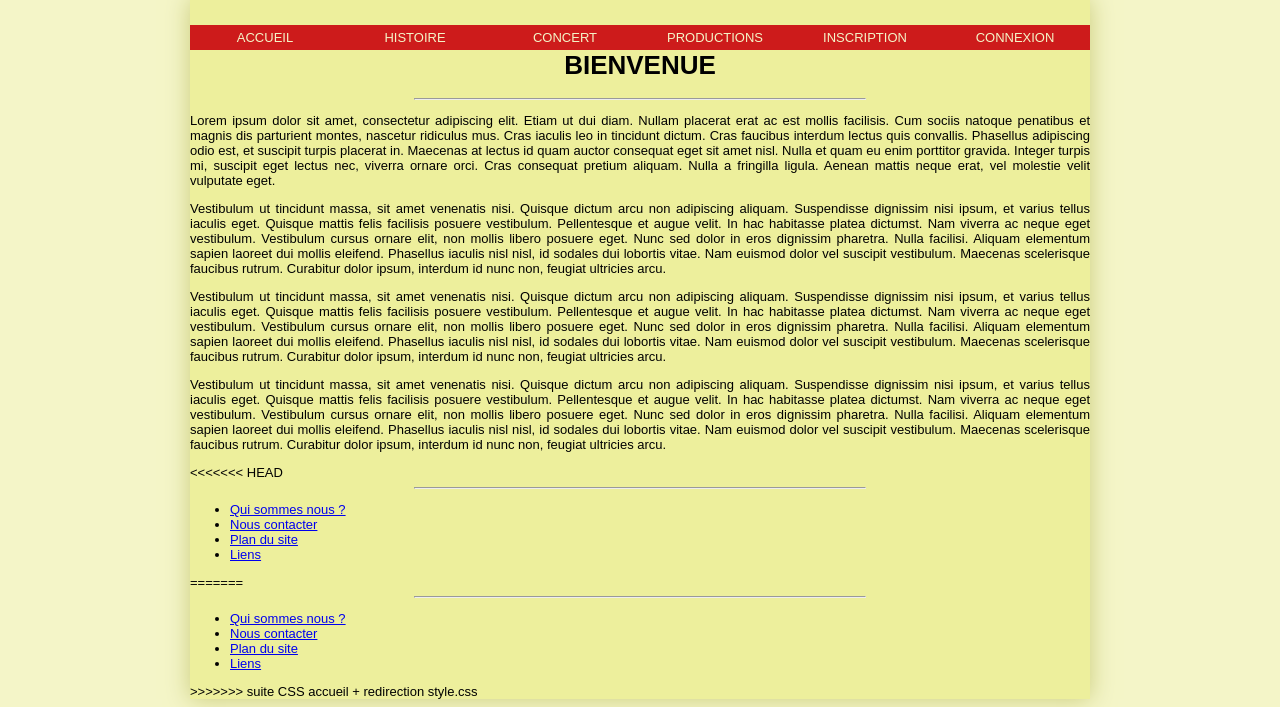
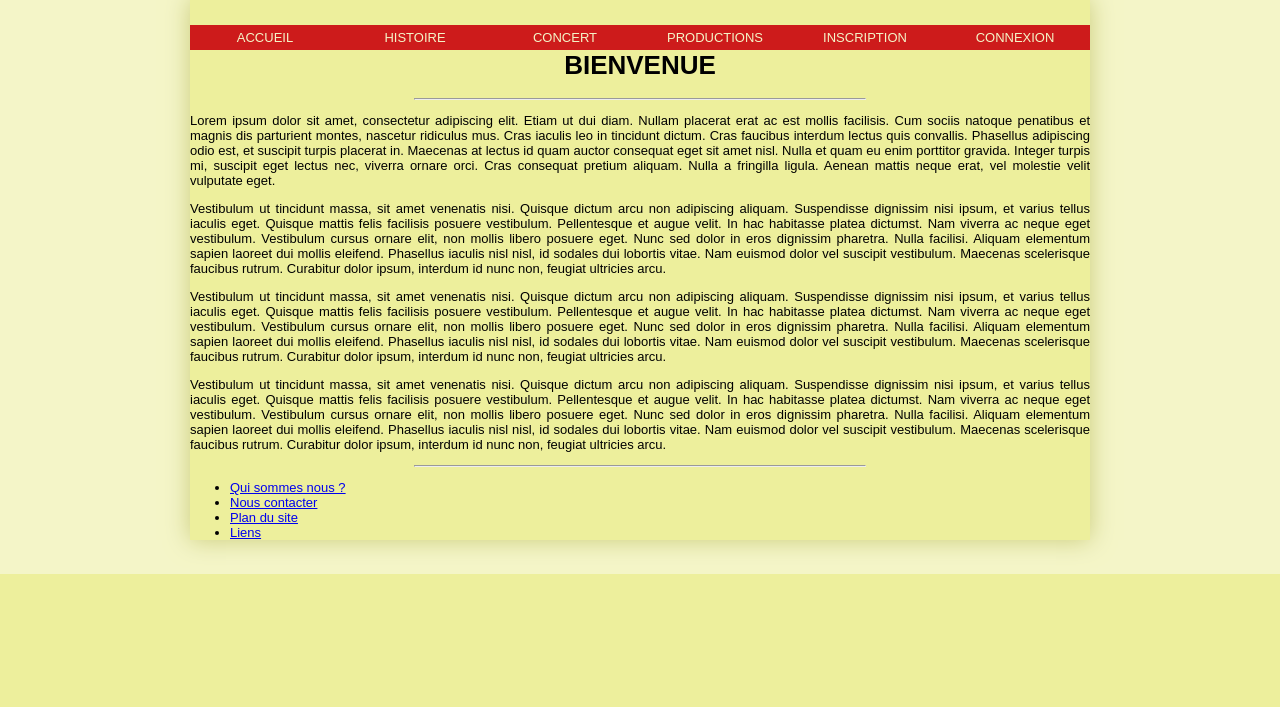
Before and after one commit to TiercelinQ/Nadalenca, a PHP site: page /Controleur/controlAccueil.php in a window 1280 px wide. Shown: the part 226-933 px from the top of the page. After the commit the page ends 800 px from the top, so only its background shows below. Run offline with PHP 8.4, Linux system fonts and the light colour scheme.

Commit message:
footer correction

```diff
--- a/Controleur/footer.php
+++ b/Controleur/footer.php
@@ -1,4 +1,3 @@
-<<<<<<< HEAD
 	<hr />
 		<div id="footer">
 			<ul>
@@ -7,17 +6,6 @@
 				<li><a href="#">Plan du site</a></li>
 				<li><a href="#">Liens</a></li>
 			</ul>
-=======
-		<hr />
-			<div id="footer">
-				<ul>
-					<li><a href="#">Qui sommes nous ?</a></li>
-					<li><a href="./contact.php">Nous contacter</a></li>
-					<li><a href="#">Plan du site</a></li>
-					<li><a href="#">Liens</a></li>
-				</ul>
-			</div>
->>>>>>> suite CSS accueil + redirection style.css
 		</div>
 	</div>
 	</body>
```
